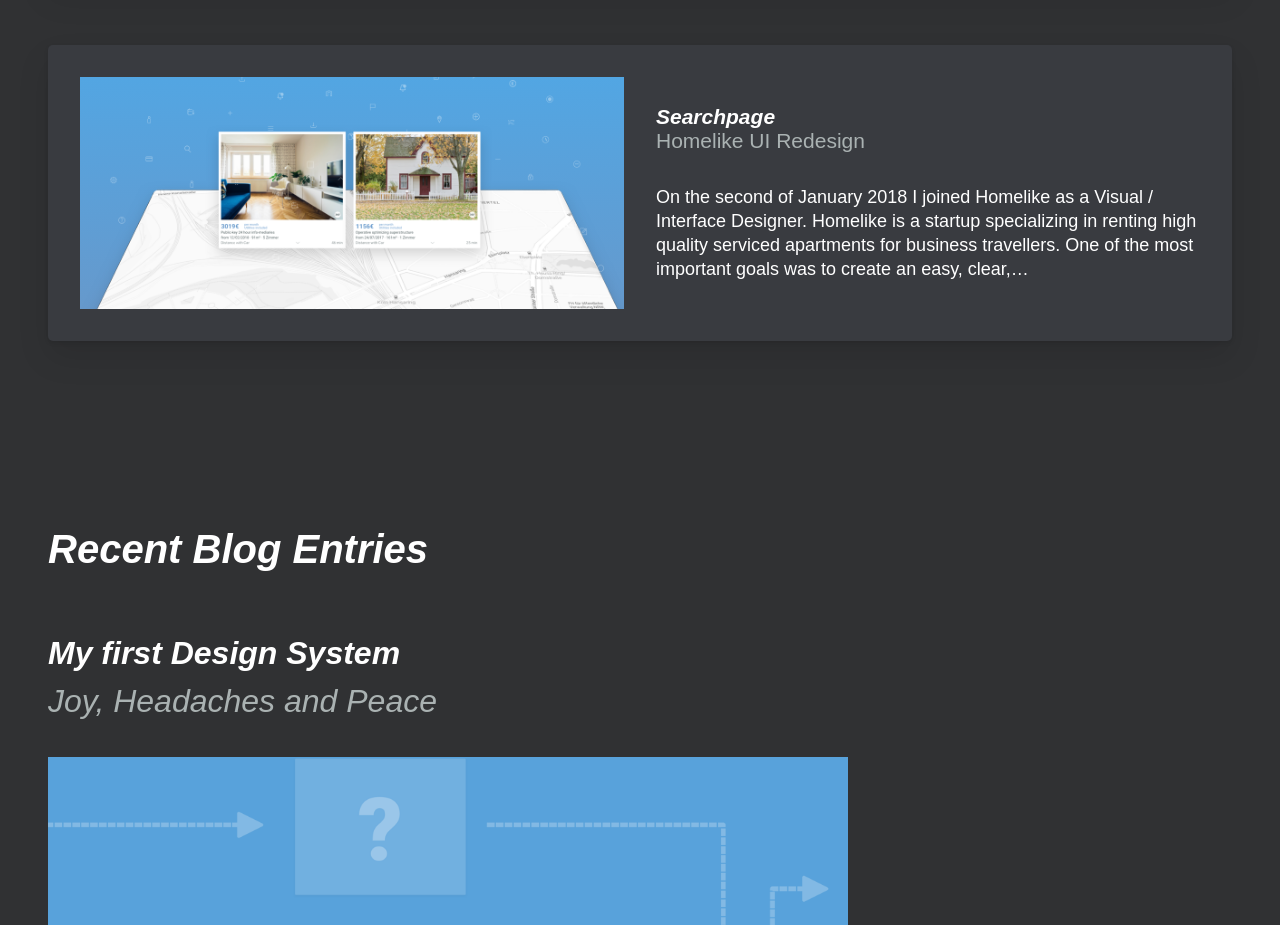
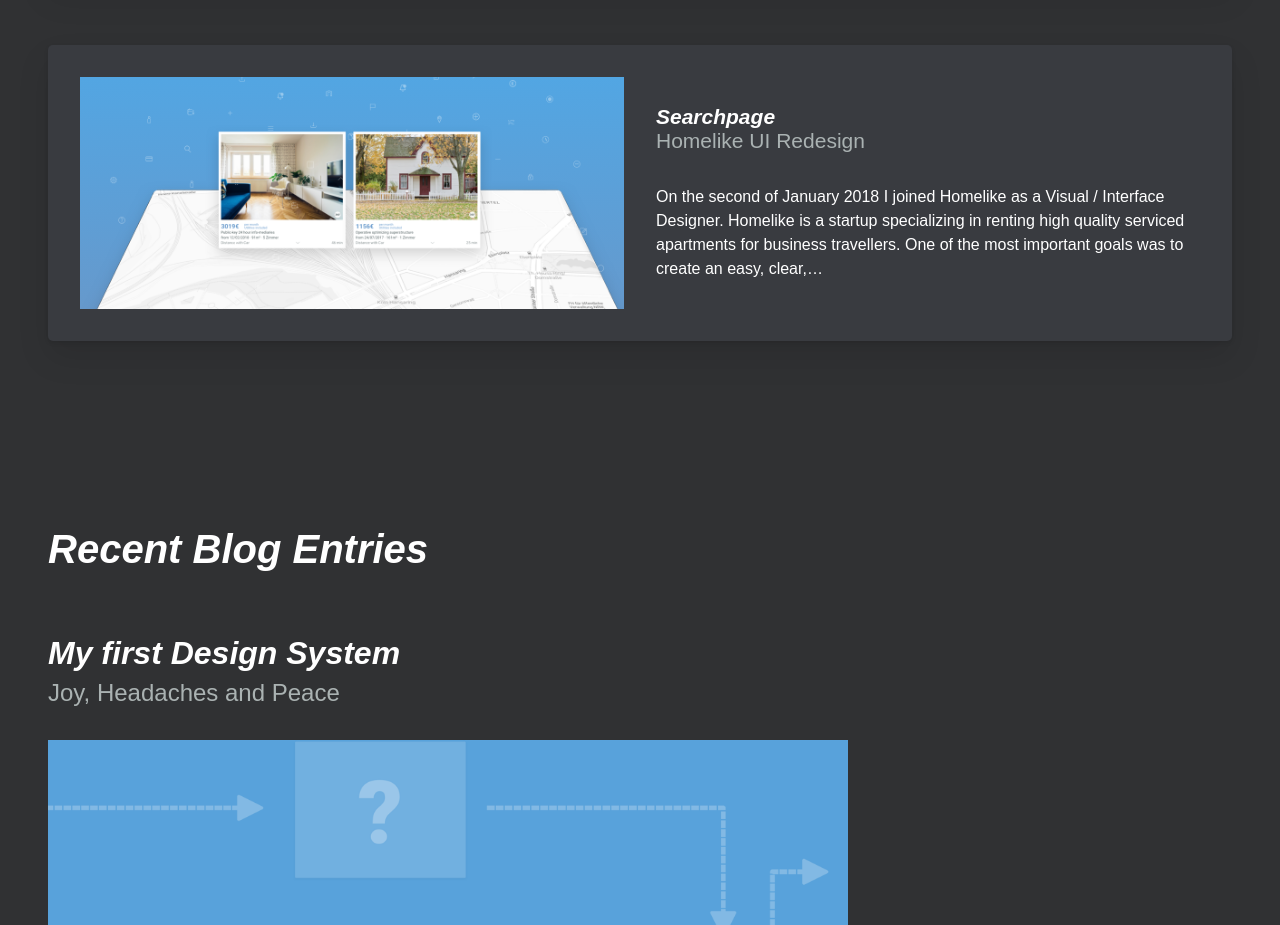
Before and after one commit to vod3/mkubiak.work, a Gatsby site: page / in a window 1280 px wide. Shown: the part 1657-2582 px from the top of the page. Built offline with nearby package versions, Linux system fonts and the light colour scheme; Gatsby itself is replaced by a stand-in of ours; a web font is replaced by a local one.

Commit message:
smaller h4 in blog

```diff
--- a/src/components/BlogPosts/styles.js
+++ b/src/components/BlogPosts/styles.js
@@ -24,10 +24,9 @@ export const Title = styled.h3`
 `;
 export const SubTitle = styled.h4`
   margin: 0;
-  font-size: 32px;
+  font-size: 24px;
   font-weight: normal;
-  font-style: italic;
-  line-height: 48px;
+  line-height: 1.3;
   color: #aab2b2;
   margin-bottom: 32px;
 `;
--- a/src/components/PortfolioLink/styles.js
+++ b/src/components/PortfolioLink/styles.js
@@ -77,7 +77,7 @@ export const SubTitle = styled.h4`
 
 export const Excerpt = styled.p`
   margin: 0;
-  font-size: 18px;
+  font-size: 16px;
   line-height: 24px;
   font-weight: normal;
 `;
```
